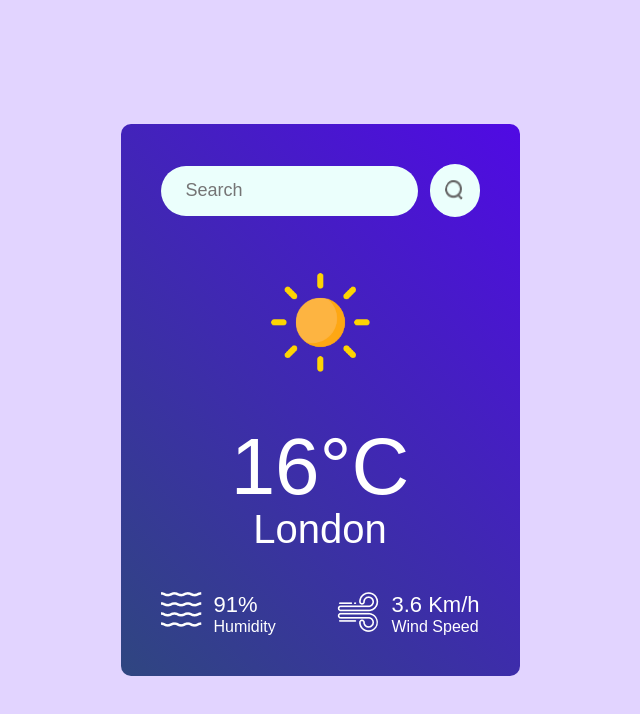
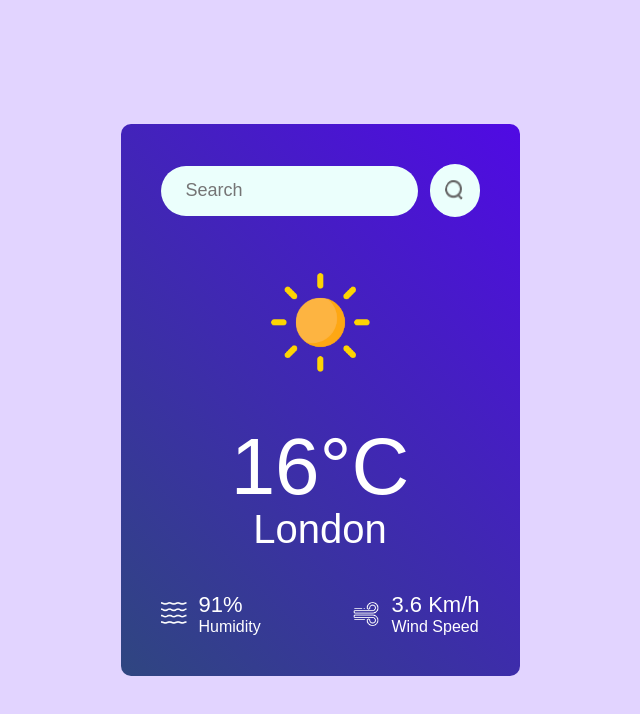
Before and after one commit to elijahgummer/weather-app-react, a React (Create React App) app in the folder weather-app-react/: page / in a window 1280 px wide. Shown: the top 714 px of the page, without its empty margins (320-960 px from the left). Built offline with nearby package versions, Linux system fonts and the light colour scheme.

Commit message:
changed teh stlying

```diff
--- a/weather-app-react/src/components/Weather.css
+++ b/weather-app-react/src/components/Weather.css
@@ -59,3 +59,7 @@
     display: block;
     font-size: 16px;
 }
+.weather-data .col img{
+    width: 26px;
+    margin-top: 10px;
+}
```
